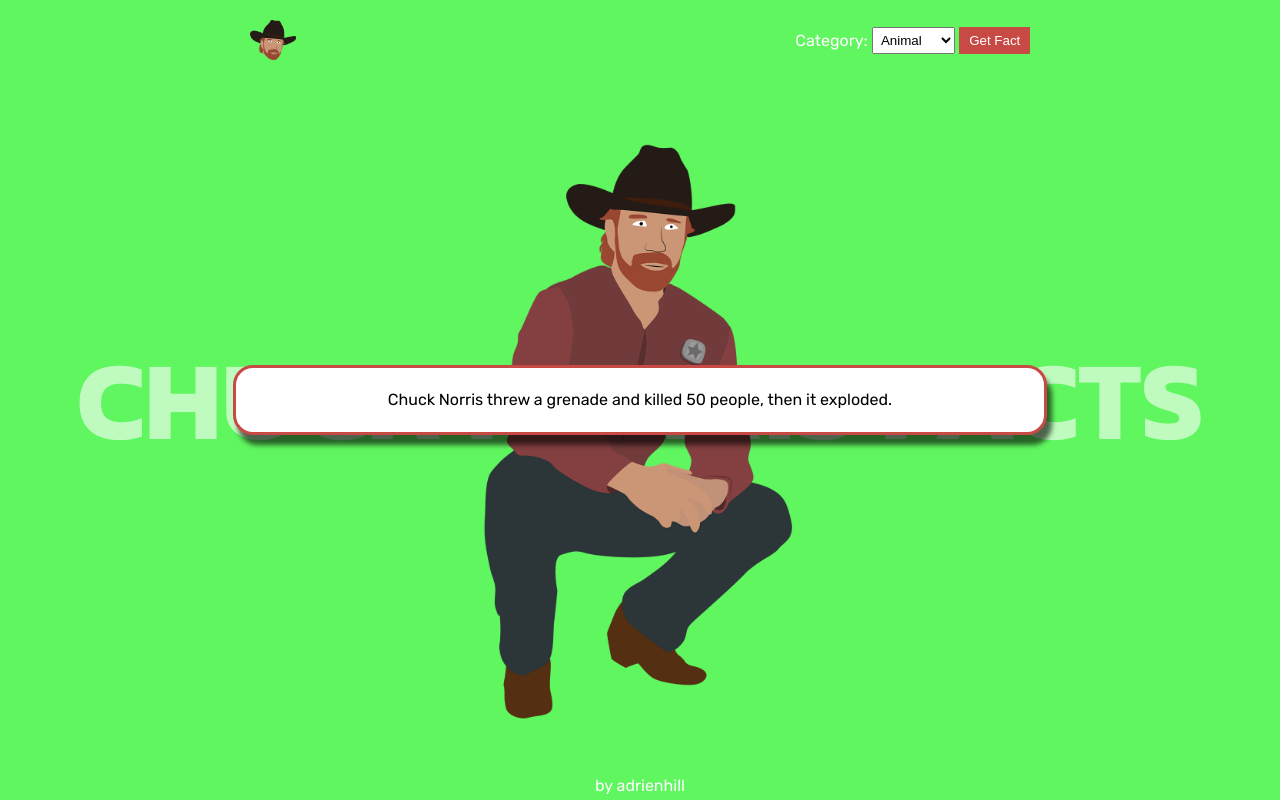
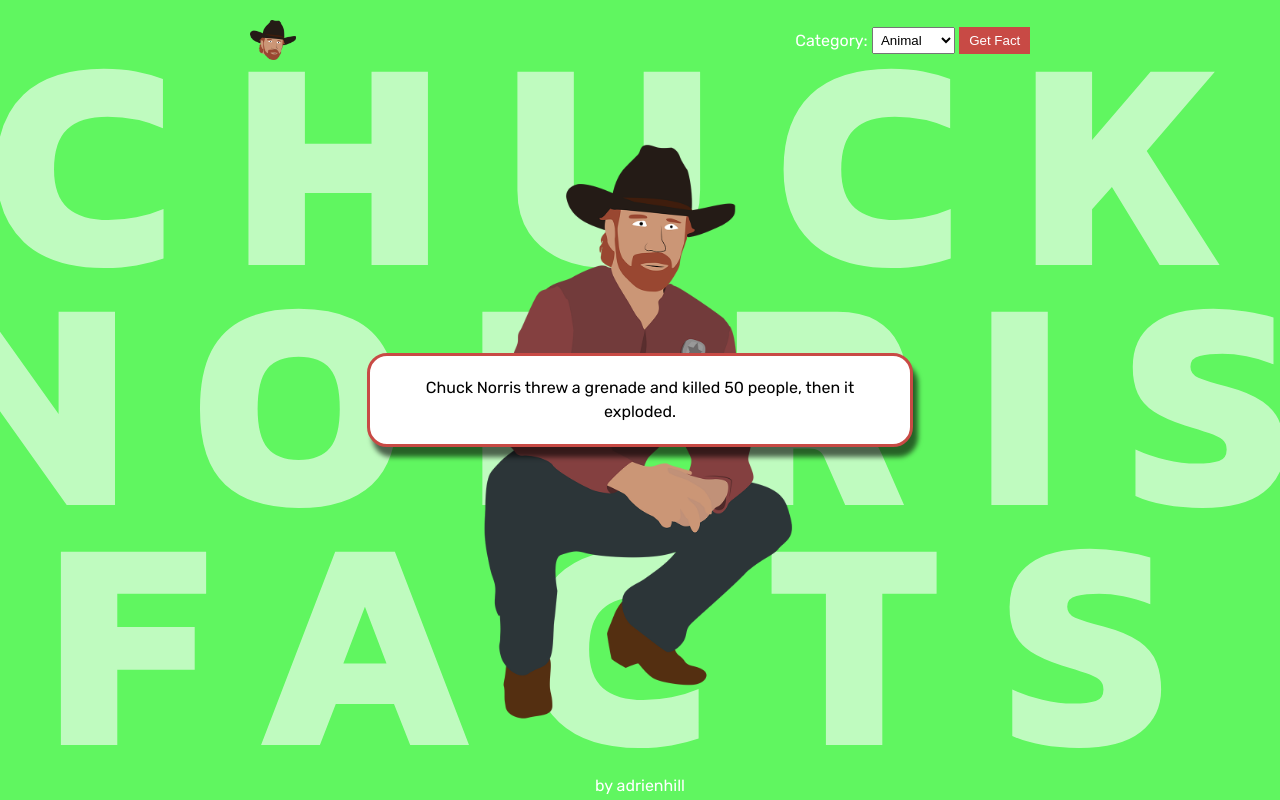
Before and after one commit to adriapujol/norrisfacts, a React (Create React App) app: page / in a window 1280 px wide. Built offline with nearby package versions, Linux system fonts and the light colour scheme.

Commit message:
new style responsive

```diff
--- a/src/App.js
+++ b/src/App.js
@@ -18,7 +18,7 @@ class App extends Component {
         <section>
           <img className="norris" id="norris" src={norris} alt="Norris"></img>
           <Facts />
-          <div className="bg-letters">chuck norris facts</div>
+          <div className="bg-letters">chuck<br />norris<br />facts</div>
         </section>
         <footer>by adrienhill</footer>
       </div>
--- a/src/style.css
+++ b/src/style.css
@@ -24,6 +24,7 @@ body {
 .container header .logo {
   height: 40px;
   transition: all 0.3s ease-in-out;
+  z-index: 4;
 }
 .container header .logo:hover {
   transform: rotate(360deg);
@@ -35,6 +36,7 @@ body {
   justify-content: center;
   justify-content: space-between;
   color: white;
+  z-index: 5;
 }
 .container header .navbar .select-category {
   padding: 4px;
@@ -75,7 +77,7 @@ body {
   box-shadow: 5px 10px 5px rgba(0, 0, 0, 0.6);
   border-radius: 20px;
   padding: 20px;
-  width: 60%;
+  width: clamp(150px, 60%, 500px);
   text-align: center;
   line-height: 1.5rem;
   z-index: 3;
@@ -86,10 +88,14 @@ body {
   justify-content: center;
   opacity: 0.6;
   text-align: center;
+  text-justify: inter-word;
+  letter-spacing: 5vw;
   position: absolute;
+  left: 0;
+  right: 0;
   color: white;
-  font-size: 700%;
-  line-height: 10rem;
+  font-size: clamp(200px, 30vw, 300px);
+  line-height: clamp(20px, 80%, 500px);
   text-transform: uppercase;
   font-family: "Kanit", sans-serif;
   z-index: 1;
--- a/src/style.scss
+++ b/src/style.scss
@@ -1,4 +1,3 @@
-@import "bg-pattern.scss";
 @import url("https://fonts.googleapis.com/css2?family=Rubik:ital,wght@0,400;0,700;1,400;1,700&display=swap");
 @import url("https://fonts.googleapis.com/css2?family=Kanit:wght@700&display=swap");
 
@@ -25,20 +24,11 @@ body {
     height: 100vh;
     width: 100%;
     overflow: hidden;
-    // display: grid;
-    // grid-template-areas:
-    //     'header header header header'
-    //     '. section section .'
-    //     '. footer footer .'
-    // ;
-    // @include bg-pattern();
     background-color: $bg-color;
 
 
 
     header {
-        // grid-area: header;
-        // background-color: rgba(255, 255, 255, 0.3);
         height: 10vh;
         width: 100%;
         @include centerThings();
@@ -47,6 +37,7 @@ body {
         .logo {
             height: 40px;
             transition: all 0.3s ease-in-out;
+            z-index: 4;
 
             &:hover {
                 transform: rotate(360deg);
@@ -58,6 +49,8 @@ body {
             @include centerThings();
             justify-content: space-between;
             color: white;
+            z-index: 5;
+
 
             .select-category {
                 padding: 4px;
@@ -87,7 +80,6 @@ body {
         position: relative;
         @include centerThings();
         flex-direction: column-reverse;
-        // padding: 10px 40px 0px 40px;
         width: 100%;
         height: 80vh;
         .norris {
@@ -102,7 +94,7 @@ body {
            box-shadow: 5px 10px 5px rgba(0, 0, 0, 0.6);
            border-radius: 20px;
            padding: 20px;
-           width: 60%;
+           width: clamp(150px, 60%, 500px);
            text-align: center;
            line-height: 1.5rem;
            z-index: 3;
@@ -112,20 +104,24 @@ body {
             @include centerThings();
             opacity: 0.6;
             text-align: center;
+            text-justify: inter-word;
+            letter-spacing: 5vw;
             position: absolute;
+            left: 0;
+            right: 0;
             color: white;
-            font-size: 700%;
-            line-height: 10rem;
+            font-size: clamp(200px, 30vw, 300px);
+            line-height: clamp(20px, 80%, 500px);
             text-transform: uppercase;
             font-family: 'Kanit', sans-serif;
             z-index: 1;
             height: 100%;
             width: 100%;
+
         }
     }
 
     footer {
-        // grid-area: footer;
         @include centerThings();
         align-items: flex-end;
         width: 100%;
```
Also changed, not shown: 1 other file (tests, documents, lock files or other folders).
